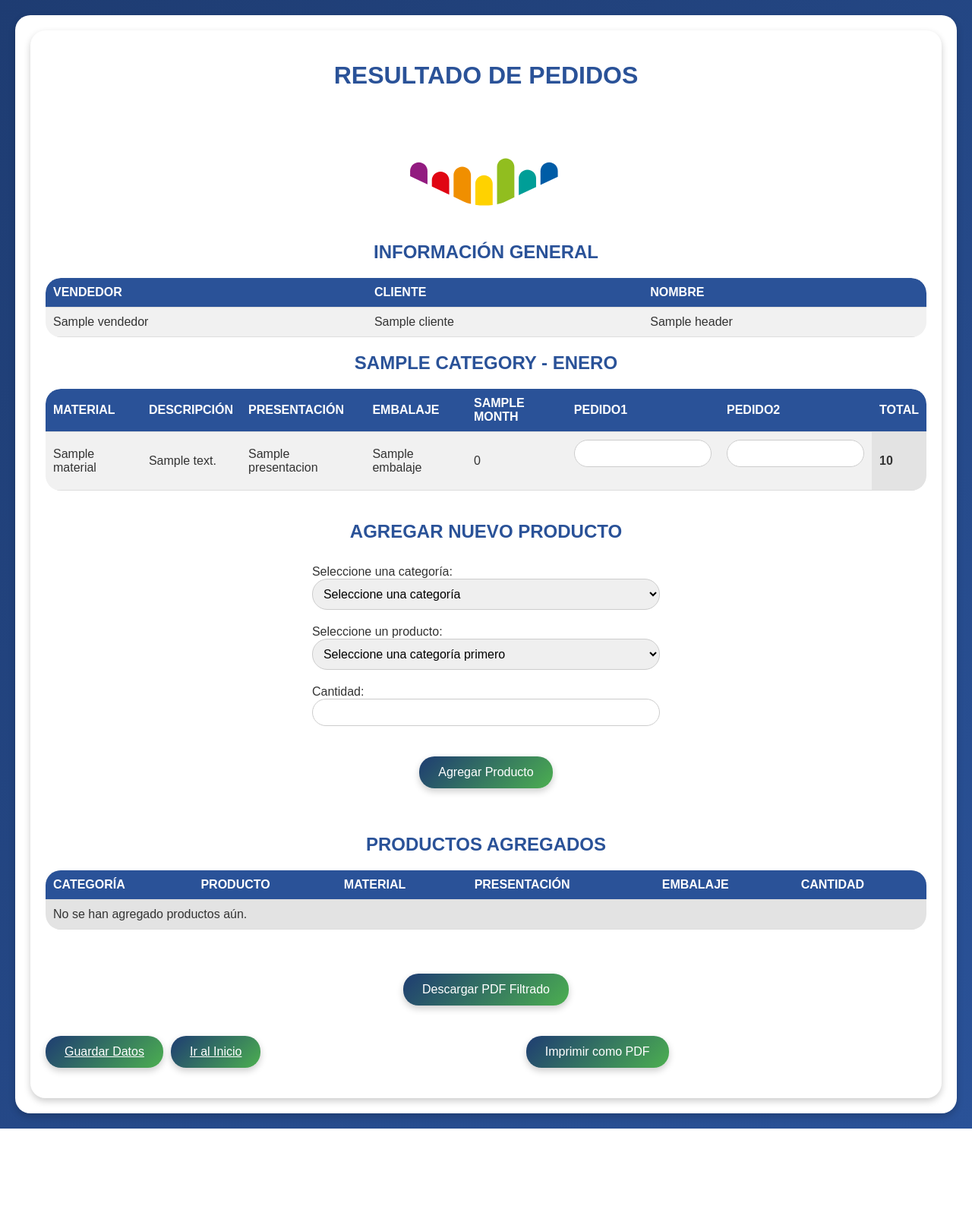
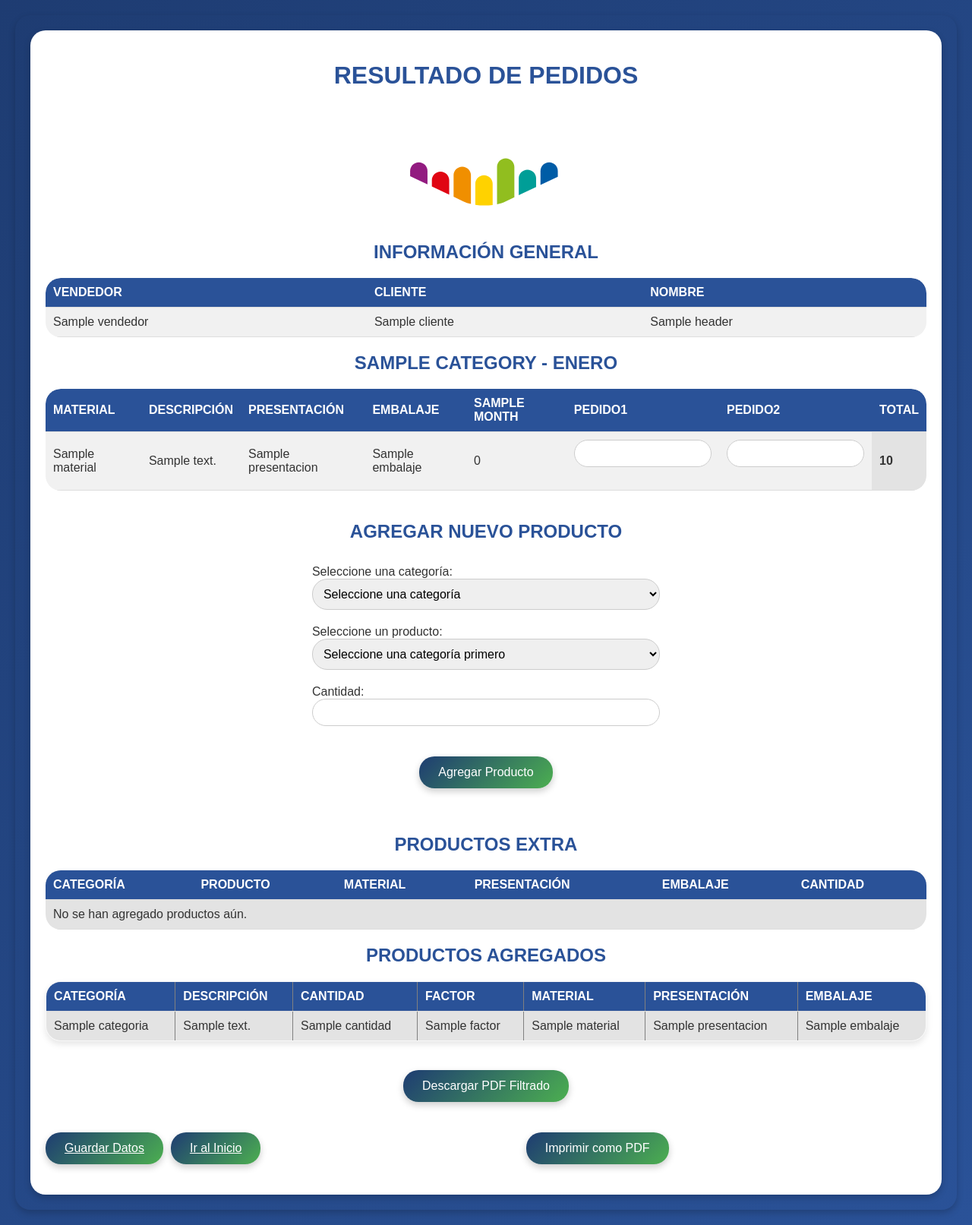
Before and after one commit to isacsebastian/adhe, a Flask app: template app/templates/result.html in a window 1280 px wide. Shown: the whole page at 76% size. Before the commit the page ends 1486 px from the top, so only its background shows below. Run offline with Flask 3, Linux system fonts and the light colour scheme; the template is opened without the code that fills it: most values are stand-ins (such as "Sample title", 1, 10 or a date in 2020); some libraries are stand-ins or nearby versions.

Commit message:
Update Data Persistence

```diff
--- a/app/main.py
+++ b/app/main.py
@@ -10,6 +10,21 @@ import requests
 
 app = Flask(__name__)
 app.secret_key = "your_secret_key"
+
+# Ruta del archivo de persistencia
+ADDED_PRODUCTS_FOLDER = os.path.join('data', 'added_products')
+ADDED_PRODUCTS_FILE = os.path.join(ADDED_PRODUCTS_FOLDER, 'added_products.csv')
+
+# Asegúrate de que la carpeta exista
+os.makedirs(ADDED_PRODUCTS_FOLDER, exist_ok=True)
+
+# Función para inicializar el archivo de persistencia
+def initialize_persistence_file():
+    if not os.path.exists(ADDED_PRODUCTS_FILE):
+        # Crear el archivo CSV con las columnas necesarias
+        pd.DataFrame(columns=[
+            'Cliente', 'Vendedor', 'Categoria', 'Descripcion', 'Cantidad', 'Factor', 'Material', 'Presentacion', 'Embalaje'
+        ]).to_csv(ADDED_PRODUCTS_FILE, index=False)
 
 UPLOAD_FOLDER = os.path.join('data', 'uploaded_files')
 RESULT_FOLDER = os.path.join('data', 'results')
@@ -34,7 +49,7 @@ def analyze_client_data():
         return f"Error: File '{FILE_NAME}' not found in '{UPLOAD_FOLDER}'.", 404
 
     try:
-        # Leer el archivo CSV
+        # Leer el archivo CSV principal
         df = pd.read_csv(file_path, dtype={'Cliente': str, 'Vendedor': str})
         df.columns = df.columns.str.strip()
 
@@ -82,13 +97,32 @@ def analyze_client_data():
 
         unique_categories = sorted(df['Categoria'].dropna().unique())
 
+        # Leer productos persistentes del archivo CSV
+        ADDED_PRODUCTS_FILE = os.path.join('data', 'added_products', 'added_products.csv')
+        if os.path.exists(ADDED_PRODUCTS_FILE):
+            added_df = pd.read_csv(ADDED_PRODUCTS_FILE, dtype=str)
+        else:
+            added_df = pd.DataFrame(columns=[
+                'Cliente', 'Vendedor', 'Categoria', 'Descripcion', 'Cantidad', 'Factor', 'Material', 'Presentacion', 'Embalaje'
+            ])
+
+        # Filtrar por cliente y vendedor
+        filtered_products = added_df[
+            (added_df['Cliente'] == client_id) & (added_df['Vendedor'] == vendedor)
+        ]
+
+        # Convertir los productos filtrados a una lista de diccionarios
+        products = filtered_products.to_dict(orient='records')
+
+
         return render_template(
             'result.html',
             header_data=first_row,
             grouped_data=grouped_data,
             message="Análisis Exitoso!",
             month_columns=[current_month, next_year_month],
-            categorias=unique_categories
+            categorias=unique_categories,
+            products=products  # Pasar productos persistentes a la plantilla
         )
 
     except Exception as e:
@@ -96,53 +130,108 @@ def analyze_client_data():
 
 @app.route('/add_product', methods=['POST'])
 def add_product():
+    ADDED_PRODUCTS_FOLDER = os.path.join('data', 'added_products')
+    ADDED_PRODUCTS_FILE = os.path.join(ADDED_PRODUCTS_FOLDER, 'added_products.csv')
+    os.makedirs(ADDED_PRODUCTS_FOLDER, exist_ok=True)
+
+    # Inicializar el archivo de persistencia si no existe
+    if not os.path.exists(ADDED_PRODUCTS_FILE):
+        pd.DataFrame(columns=['Cliente', 'Vendedor', 'Categoria', 'Descripcion', 'Cantidad', 'Factor', 'Material', 'Presentacion', 'Embalaje']) \
+          .to_csv(ADDED_PRODUCTS_FILE, index=False)
+
+    # Obtener datos del formulario
     categoria = request.form.get('categoria')
     producto = request.form.get('producto')
     cantidad = request.form.get('cantidad')
+    client_id = request.form.get('client_id')
+    vendedor = request.form.get('vendedor')
 
-    if not categoria or not producto or not cantidad:
-        return jsonify({"error": "Todos los campos son obligatorios."}), 400
+    # Validar los campos obligatorios
+    if not all([categoria, producto, cantidad, client_id, vendedor]):
+        return jsonify({"error": "Todos los campos son obligatorios. Verifica los datos ingresados."}), 400
 
     if not os.path.exists(file_path):
         return jsonify({"error": f"Archivo '{FILE_NAME}' no encontrado en '{UPLOAD_FOLDER}'."}), 404
 
     try:
+        # Validar que cantidad sea un número positivo
         cantidad = int(cantidad)
         if cantidad <= 0:
             return jsonify({"error": "La cantidad debe ser mayor que 0."}), 400
 
-        df = pd.read_csv(file_path)
+        # Leer el archivo CSV original
+        df = pd.read_csv(file_path, dtype=str, low_memory=False)
         df.columns = df.columns.str.strip()
 
+        # Validar columnas necesarias
         required_columns = ['Categoria', 'Descripcion', 'Factor', 'Material', 'Presentacion', 'Embalaje']
         missing_columns = [col for col in required_columns if col not in df.columns]
         if missing_columns:
             return jsonify({"error": f"El archivo CSV no contiene las columnas requeridas: {missing_columns}"}), 400
 
+        # Filtrar los datos según la categoría y descripción proporcionadas
         filtered_row = df[(df['Categoria'].str.strip() == categoria) &
                           (df['Descripcion'].str.strip() == producto)]
 
         if filtered_row.empty:
             return jsonify({"error": "No se encontró un producto con la categoría y descripción proporcionadas."}), 404
 
+        # Obtener valores preestablecidos del archivo original
         factor = int(filtered_row.iloc[0]['Factor'])
-
-        if cantidad % factor != 0:
-            return jsonify({"error": f"La cantidad debe ser múltiplo de {factor}."}), 400
-
         material = filtered_row.iloc[0]['Material']
         presentacion = filtered_row.iloc[0]['Presentacion']
         embalaje = filtered_row.iloc[0]['Embalaje']
 
+        # Validar cantidad múltiplo del factor
+        if cantidad % factor != 0:
+            return jsonify({"error": f"La cantidad debe ser múltiplo de {factor}."}), 400
+
+        # Leer o inicializar el archivo de persistencia
+        if os.path.exists(ADDED_PRODUCTS_FILE) and os.path.getsize(ADDED_PRODUCTS_FILE) > 0:
+            added_df = pd.read_csv(ADDED_PRODUCTS_FILE, dtype=str)
+        else:
+            added_df = pd.DataFrame(columns=['Cliente', 'Vendedor', 'Categoria', 'Descripcion', 'Cantidad', 'Factor', 'Material', 'Presentacion', 'Embalaje'])
+
+        # Verificar si ya existe un registro para cliente, vendedor, categoría y producto
+        existing_row = added_df[(added_df['Cliente'].str.strip() == client_id) &
+                                (added_df['Vendedor'].str.strip() == vendedor) &
+                                (added_df['Categoria'].str.strip() == categoria) &
+                                (added_df['Descripcion'].str.strip() == producto)]
+
+        if not existing_row.empty:
+            # Actualizar cantidad existente
+            index = existing_row.index[0]
+            added_df.at[index, 'Cantidad'] = int(added_df.at[index, 'Cantidad']) + cantidad
+        else:
+            # Agregar un nuevo registro
+            new_row = {
+                'Cliente': client_id.strip(),
+                'Vendedor': vendedor.strip(),
+                'Categoria': categoria.strip(),
+                'Descripcion': producto.strip(),
+                'Cantidad': cantidad,
+                'Factor': factor,
+                'Material': material,
+                'Presentacion': presentacion,
+                'Embalaje': embalaje
+            }
+            added_df = pd.concat([added_df, pd.DataFrame([new_row])], ignore_index=True)
+
+        # Guardar los datos actualizados en el archivo de persistencia
+        added_df.to_csv(ADDED_PRODUCTS_FILE, index=False)
+
         return jsonify({
             "success": True,
+            "cliente": client_id,
+            "vendedor": vendedor,
             "categoria": categoria,
             "producto": producto,
             "cantidad": cantidad,
             "factor": factor,
             "material": material,
             "presentacion": presentacion,
-            "embalaje": embalaje
+            "embalaje": embalaje,
+            "message": "Producto agregado y persistido exitosamente."
         })
 
     except ValueError:
@@ -150,6 +239,7 @@ def add_product():
 
     except Exception as e:
         return jsonify({"error": str(e)}), 500
+
 
 
 @app.route('/products_by_category', methods=['GET'])
@@ -178,6 +268,32 @@ def products_by_category():
 
         products = filtered_products.to_dict(orient='records')
         return jsonify({"products": products})
+
+    except Exception as e:
+        return jsonify({"error": str(e)}), 500
+
+
+@app.route('/get_products', methods=['GET'])
+def get_products():
+    # Ruta del archivo de productos persistentes
+    ADDED_PRODUCTS_FILE = os.path.join('data', 'added_products', 'added_products.csv')
+
+    # Verificar si el archivo existe
+    if not os.path.exists(ADDED_PRODUCTS_FILE):
+        return jsonify({"error": "No hay productos persistentes almacenados."}), 404
+
+    try:
+        # Leer los productos del archivo CSV
+        added_df = pd.read_csv(ADDED_PRODUCTS_FILE, dtype=str)
+
+        # Convertir a lista de diccionarios para enviarlo a la plantilla
+        products = added_df.to_dict(orient='records')
+
+        # Renderizar una plantilla con los productos
+        return render_template(
+            'result.html',  # Nueva plantilla para mostrar los productos
+            products=products
+        )
 
     except Exception as e:
         return jsonify({"error": str(e)}), 500
--- a/app/templates/result.html
+++ b/app/templates/result.html
@@ -20,10 +20,9 @@
         #result-container {
             max-width: 100%;
             width: 100%;
-
             margin: 0 auto;
             padding: 20px;
-            background: #ffffff;
+            background:transparent;
             color: #333;
             border-radius: 20px;
             box-shadow: 0 4px 10px rgba(0, 0, 0, 0.2);
@@ -365,15 +364,20 @@
         <option value="">Seleccione una categoría primero</option>
     </select>
     <br>
+
     <label for="cantidad">Cantidad:</label>
     <input type="number" name="cantidad" id="cantidad" required>
     <br>
+
+    <!-- Campos ocultos para Cliente y Vendedor -->
+    <input type="hidden" name="client_id" value="{{ header_data['Cliente'] }}">
+    <input type="hidden" name="vendedor" value="{{ header_data['Vendedor'] }}">
 
     <button type="submit">Agregar Producto</button>
 </form>
         </div>
         <div class="table-container">
-            <h2>Productos Agregados</h2>
+            <h2>Productos Extra</h2>
 
             <table id="added-products-table">
                 <thead>
@@ -393,6 +397,55 @@
                 </tbody>
             </table>
         </div>
+
+        <h2 style="display: none;">Productos Asociados</h2>
+    <table border="1" cellpadding="5" cellspacing="0" style="display: none;">
+        <thead>
+        <tr>
+            <th>Categoría</th>
+            <th>Descripción</th>
+            <th>Cantidad</th>
+        </tr>
+        </thead>
+        <tbody>
+        {% for product in products %}
+        <tr>
+            <td>{{ product['Categoria'] }}</td>
+            <td>{{ product['Descripcion'] }}</td>
+            <td>{{ product['Cantidad'] }}</td>
+        </tr>
+        {% endfor %}
+        </tbody>
+    </table>
+
+<h2>Productos Agregados</h2>
+<table border="1" cellpadding="5" cellspacing="0">
+    <thead>
+        <tr>
+            <th>Categoría</th>
+            <th>Descripción</th>
+            <th>Cantidad</th>
+            <th>Factor</th>
+            <th>Material</th>
+            <th>Presentación</th>
+            <th>Embalaje</th>
+        </tr>
+    </thead>
+    <tbody>
+        {% for product in products %}
+        <tr>
+            <td>{{ product['Categoria'] }}</td>
+            <td>{{ product['Descripcion'] }}</td>
+            <td>{{ product['Cantidad'] }}</td>
+            <td>{{ product['Factor'] }}</td>
+            <td>{{ product['Material'] }}</td>
+            <td>{{ product['Presentacion'] }}</td>
+            <td>{{ product['Embalaje'] }}</td>
+        </tr>
+        {% endfor %}
+    </tbody>
+</table>
+
 
         <div class="des-container">
             <form action="/download_filtered_data" method="post">
--- /dev/null
+++ b/data/added_products/added_products.csv
@@ -0,0 +1,2 @@
+Cliente,Vendedor,Categoria,Descripcion,Cantidad,Factor,Material,Presentacion,Embalaje
+0020001629,056,ACABADOS DE LA CONSTRUCCION,ESPUMA DE POLIURETANO 500ML 493G,24,1,ADHM005,UN,1 UN
```
Lines whose indentation alone changed are shown as unchanged.
